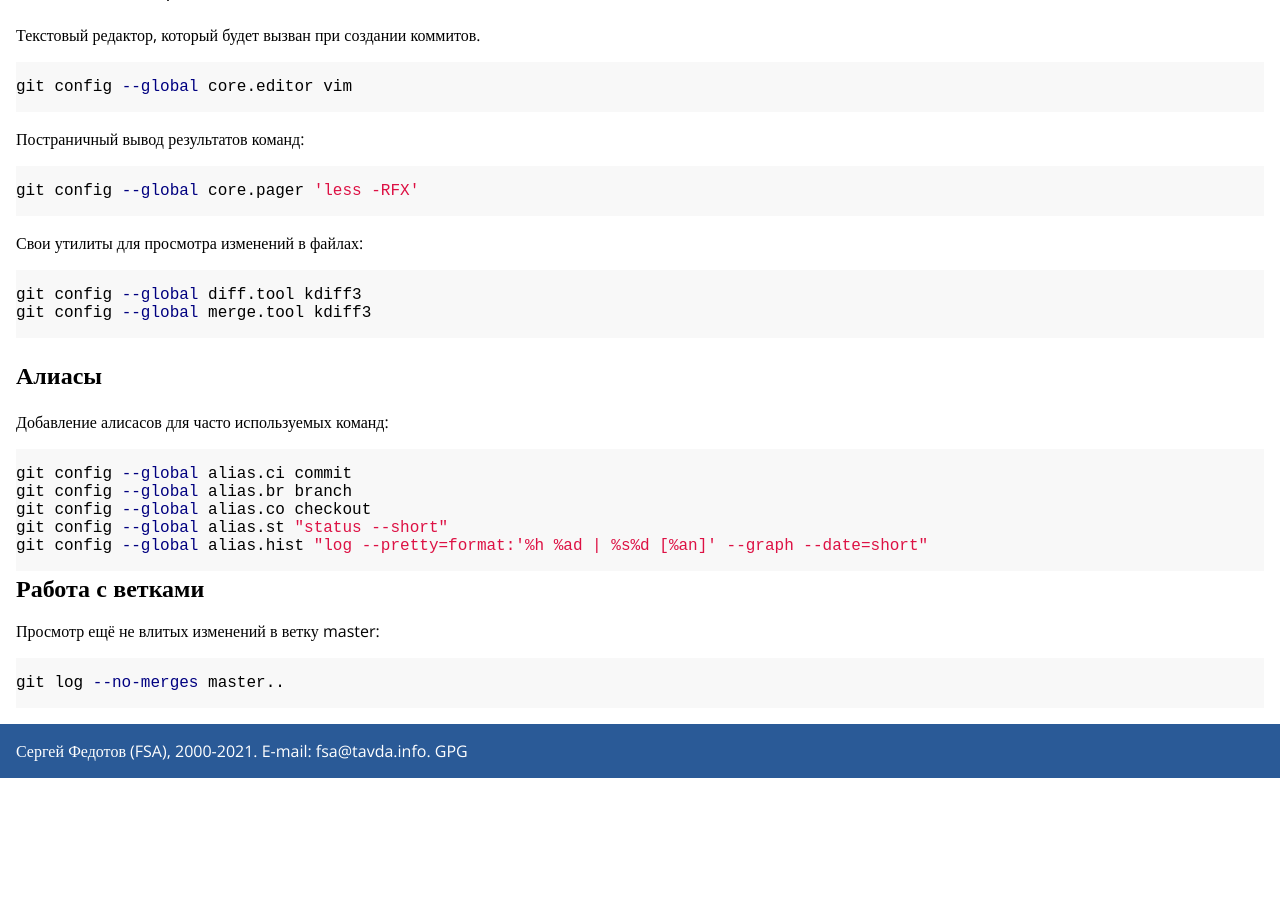
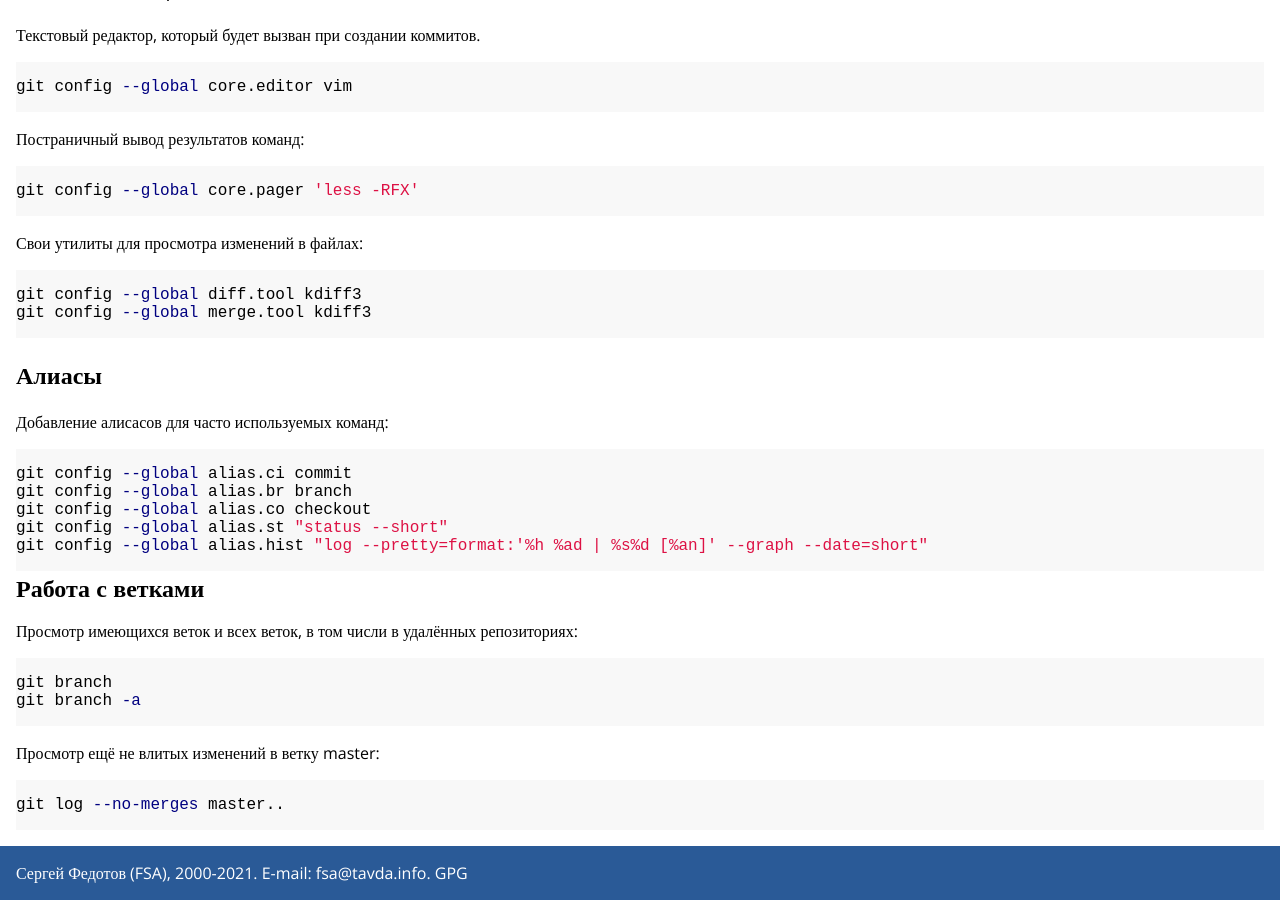
Before and after one commit to fsa/site, a Jekyll site: the page built from _posts/2021-05-06-git.md, in a window 1280 px wide and 900 px high, scrolled down 895 px. Built offline with Jekyll 4.4.1, drawn with Linux system fonts in a browser that asks for light colours; before the commit the page ends 1673 px from its top, so only the background shows below that.

Commit message:
Update 2021-05-06-git.md

````diff
--- a/_posts/2021-05-06-git.md
+++ b/_posts/2021-05-06-git.md
@@ -54,6 +54,11 @@ git config --global alias.st "status --short"
 git config --global alias.hist "log --pretty=format:'%h %ad | %s%d [%an]' --graph --date=short"
 ```
 # Работа с ветками
+Просмотр имеющихся веток и всех веток, в том числи в удалённых репозиториях:
+```bash
+git branch
+git branch -a
+```
 Просмотр ещё не влитых изменений в ветку master:
 ```bash
 git log --no-merges master..
````
